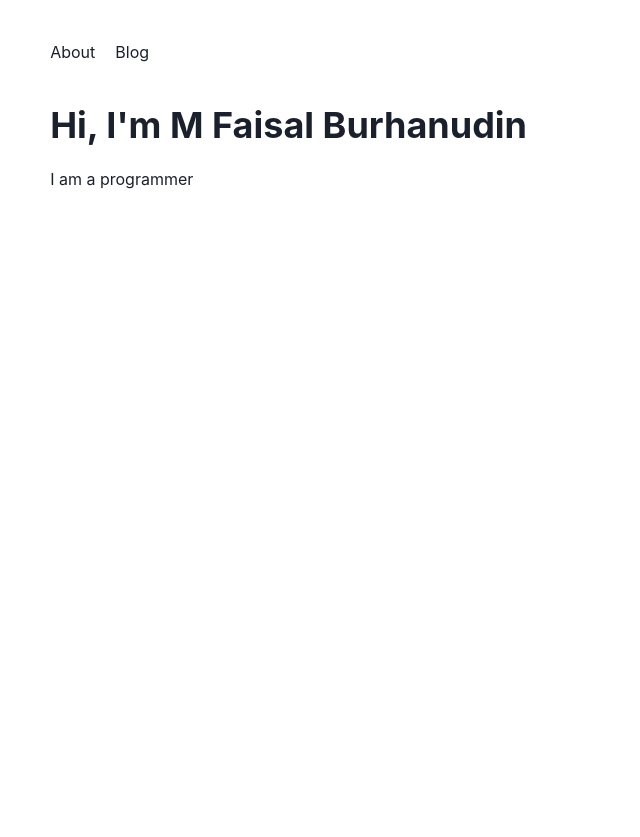
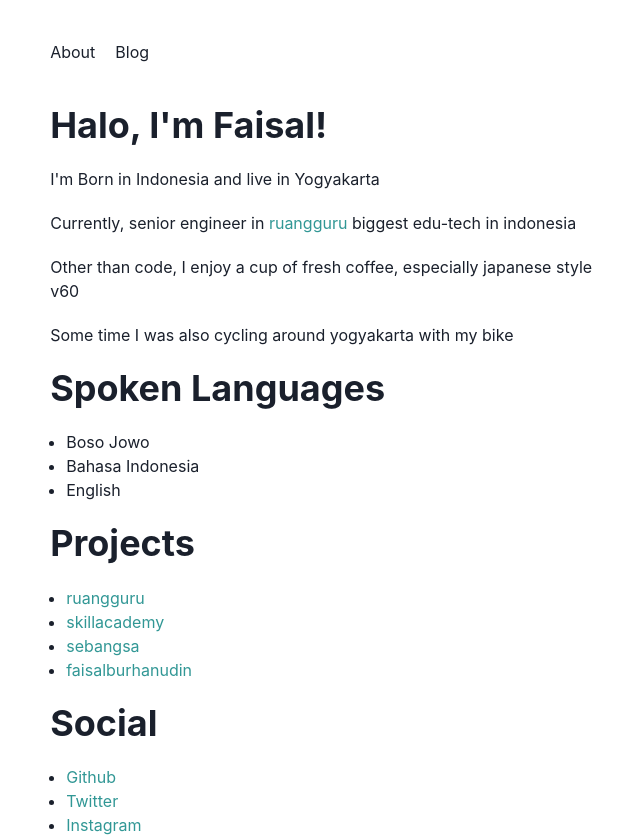
Before and after one commit to faisalburhanudin/faisalburhanudin.com, a Next.js app: page / in a window 1280 px wide. Shown: the whole page, without its empty margins (303-943 px from the left). Before the commit the page ends 800 px from the top, so only its background shows below. Built offline with nearby package versions, Linux system fonts and the light colour scheme.

Commit message:
homepage

```diff
--- a/components/mdx.tsx
+++ b/components/mdx.tsx
@@ -1,5 +1,10 @@
-import {Heading} from "@chakra-ui/react";
+import {Heading, Link, ListItem, Text, UnorderedList} from "@chakra-ui/react";
 
 export const MDXComponents: any = {
     h1: (p: any) => <Heading as="h1" my={5} {...p}/>,
+    h2: (p: any) => <Heading as="h2" my={5} {...p}/>,
+    ul: (p: any) => <UnorderedList {...p}/>,
+    li: (p: any) => <ListItem {...p}/>,
+    p: (p: any) => <Text mb={5} {...p}/>,
+    a: (p: any) => <Link color='teal.500' {...p}/>,
 }
--- a/pages/index.mdx
+++ b/pages/index.mdx
@@ -1,3 +1,25 @@
-# Hi, I'm M Faisal Burhanudin
+# Halo, I'm Faisal!
 
-I am a programmer
+I'm Born in Indonesia and live in Yogyakarta
+
+Currently, senior engineer in [ruangguru](ruangguru.com) biggest edu-tech in indonesia
+
+Other than code, I enjoy a cup of fresh coffee, especially japanese style v60
+
+Some time I was also cycling around yogyakarta with my bike
+
+## Spoken Languages
+- Boso Jowo
+- Bahasa Indonesia
+- English
+
+## Projects
+- [ruangguru](https://ruangguru.com)
+- [skillacademy](https://skillacademy.com)
+- [sebangsa](https://sebangsa.com)
+- [faisalburhanudin](https://faisalburhanudin.com)
+
+## Social
+- [Github](https://github.com/faisalburhanudin)
+- [Twitter](https://twitter.com/faiz_al)
+- [Instagram](https://www.instagram.com/mfaisalburhanudin)
```
